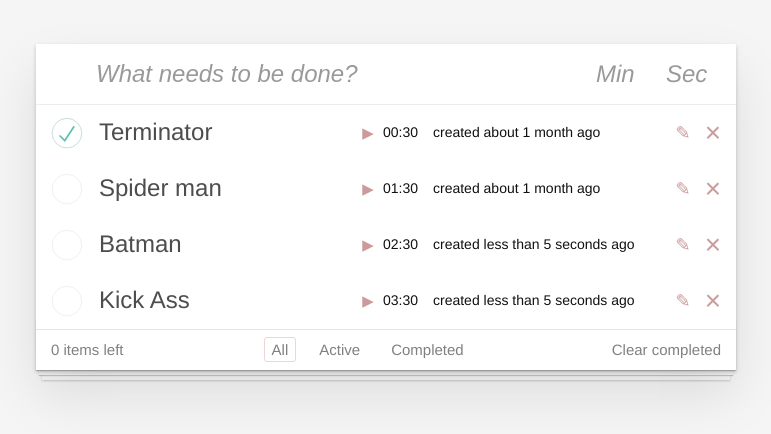
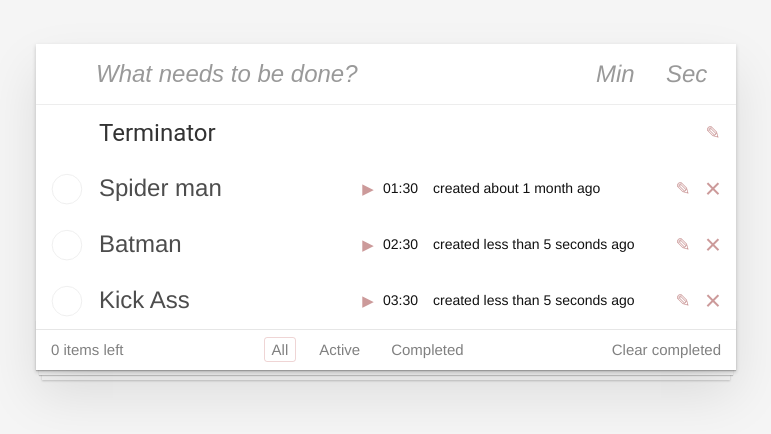
Before and after one commit to KUDABAEV/todo-class-kata, a React app: page / in a window 1280 px wide. Both pictures are taken after a click on the button 937 px from the left and 268 px from the top of the page. Shown: the part 136-570 px from the top of the page, without its empty margins (254-1025 px from the left). Built offline with nearby package versions, Linux system fonts and the light colour scheme.

Commit message:
Save progress refactoring 2

```diff
--- a/src/components/Icon/Icon.jsx
+++ b/src/components/Icon/Icon.jsx
@@ -2,7 +2,7 @@ import React from 'react';
 import clsx from 'clsx';
 import styles from './Icon.module.css';
 
-const Icon = ({ type = 'edit' }) => {
+const Icon = ({ type = 'edit', onClick }) => {
   return (
     <button
       className={clsx(styles.icon, {
@@ -11,7 +11,8 @@ const Icon = ({ type = 'edit' }) => {
         [styles.icon__pause]: type === 'pause',
         [styles.icon__play]: type === 'play',
       })}
-    ></button>
+      onClick={onClick}
+    />
   );
 };
 
--- a/src/components/todo-app/TodoApp.jsx
+++ b/src/components/todo-app/TodoApp.jsx
@@ -6,16 +6,22 @@ import TodoControls from '../todo-controls';
 import TODOS_LIST_DEFAULT from './todoData';
 import styles from './TodoApp.module.css';
 
-const RenderTodoApp = ({ todoList = [] }) => {
+const RenderTodoApp = ({ todoList = [], deleteTodo, addTodo, changeTodoTitle, toggleDone }) => {
   return (
     <div className={styles.todoApp}>
       <h1 className={styles.todoApp_title}>todos</h1>
 
       <div className={styles.todoApp_box}>
-        <TodoNew />
+        <TodoNew addTodo={addTodo} />
 
         {todoList.map((todo) => (
-          <TodoItem key={todo.id} {...todo} />
+          <TodoItem
+            key={todo.id}
+            {...todo}
+            deleteTodo={deleteTodo}
+            changeTodoTitle={changeTodoTitle}
+            toggleDone={toggleDone}
+          />
         ))}
 
         <TodoControls />
@@ -25,7 +31,68 @@ const RenderTodoApp = ({ todoList = [] }) => {
 };
 
 export default class TodoApp extends React.Component {
+  state = {
+    todoList: TODOS_LIST_DEFAULT,
+    filters: 'all',
+  };
+
+  deleteTodo = (id) => {
+    this.setState((prevState) => {
+      const todoList = prevState.todoList.filter((todo) => todo.id !== id);
+
+      return { todoList };
+    });
+  };
+
+  addTodo = (newTodo) => {
+    this.setState((prevState) => {
+      const todoList = [...prevState.todoList, newTodo];
+
+      return { todoList };
+    });
+  };
+
+  changeTodoTitle = (id, newTitle) => {
+    this.setState((prevState) => {
+      const todoList = prevState.todoList.map((todo) => {
+        if (todo.id === id) {
+          return {
+            ...todo,
+            title: newTitle,
+          };
+        }
+        return todo;
+      });
+
+      return { todoList };
+    });
+  };
+
+  toggleDone = (id) => {
+    this.setState((prevState) => {
+      const todoList = prevState.todoList.map((todo) => {
+        if (todo.id === id) {
+          return {
+            ...todo,
+            isDone: !todo.isDone,
+          };
+        }
+        return todo;
+      });
+
+      return { todoList };
+    });
+  };
+
   render() {
-    return <RenderTodoApp todoList={TODOS_LIST_DEFAULT} {...this.props} />;
+    return (
+      <RenderTodoApp
+        todoList={this.state.todoList}
+        deleteTodo={this.deleteTodo}
+        addTodo={this.addTodo}
+        changeTodoTitle={this.changeTodoTitle}
+        toggleDone={this.toggleDone}
+      />
+    );
   }
 }
--- /dev/null
+++ b/src/components/todo-app/todoUtils.js
@@ -0,0 +1,13 @@
+import { v1 } from 'uuid';
+
+export const createTodo = ({ title, min, sec }) => {
+  return {
+    id: v1(),
+    title,
+    isDone: false,
+    created: new Date(),
+    time: `${min}:${sec}`,
+  };
+};
+
+export const createTodo2 = () => {};
--- a/src/components/todo-controls/TodoControls.module.css
+++ b/src/components/todo-controls/TodoControls.module.css
@@ -28,7 +28,6 @@
     0 17px 2px -6px rgba(0, 0, 0, 0.2);
 }
 
-
 .filters {
   display: flex;
   gap: 15px;
--- a/src/components/todo-item/TodoItem.jsx
+++ b/src/components/todo-item/TodoItem.jsx
@@ -5,13 +5,13 @@ import CheckBox from '../check-box';
 import styles from './TodoItem.module.css';
 import Icon from '../Icon/Icon';
 
-const RenderTodoItemView = ({ title, isDone, isRanTimer, time, created }) => {
+const RenderTodoItemView = ({ title, isDone, isRanTimer, time, created, deleteTodo, toggleDone, toggleEditMode }) => {
   return (
     <li className={styles.item}>
-      <label className={styles.label}>
-        <CheckBox checked={isDone} onChange={() => {}} />
+      <button className={styles.label} onClick={toggleDone}>
+        <CheckBox checked={isDone} onChange={toggleDone} />
         <h3 className={styles.title}>{title}</h3>
-      </label>
+      </button>
 
       <div className={styles.controls}>
         <div className={styles.timer}>
@@ -20,27 +20,54 @@ const RenderTodoItemView = ({ title, isDone, isRanTimer, time, created }) => {
         </div>
         <div className={styles.created}>{created}</div>
         <div className={styles.controls__btn}>
-          <Icon type="edit" />
-          <Icon type="destroy" />
+          <Icon type="edit" onClick={toggleEditMode} />
+          <Icon type="destroy" onClick={deleteTodo} />
         </div>
       </div>
     </li>
   );
 };
 
-const RenderTodoItemEdit = ({}) => {
-  return <li>RenderTodoItemEdit</li>;
+const RenderTodoItemEdit = ({ title, changeNewTitle, toggleEditMode }) => {
+  return (
+    <li className={styles.item}>
+      <input
+        className={styles.inputEdit}
+        value={title}
+        onChange={(event) => changeNewTitle(event.target.value)}
+        type="text"
+        placeholder="Enter todo title"
+      />
+      <Icon type="edit" onClick={toggleEditMode} />
+    </li>
+  );
 };
 
 export default class TodoItem extends React.Component {
   state = {
     editMode: false,
     isRanTimer: false,
+    editTitle: this.props.title,
 
     created: `created ${formatDistanceToNow(this.props.created, {
       includeSeconds: true,
       addSuffix: true,
     })}`,
+  };
+
+  changeNewTitle = (newTitle) => {
+    this.setState(({ editTitle }) => {
+      return {
+        editTitle: newTitle,
+      };
+    });
+  };
+
+  handlerSaveNewTitle = () => {
+    if (this.state.editTitle.length < 1) return;
+
+    this.props.changeTodoTitle(this.props.id, this.state.editTitle);
+    this.toggleEditMode();
   };
 
   toggleEditMode = () => {
@@ -53,7 +80,11 @@ export default class TodoItem extends React.Component {
 
   render() {
     return this.state.editMode ? (
-      <RenderTodoItemEdit isRanTimer={this.state.isRanTimer} />
+      <RenderTodoItemEdit
+        title={this.state.editTitle}
+        changeNewTitle={this.changeNewTitle}
+        toggleEditMode={this.handlerSaveNewTitle}
+      />
     ) : (
       <RenderTodoItemView
         isRanTimer={this.state.isRanTimer}
@@ -61,6 +92,9 @@ export default class TodoItem extends React.Component {
         isDone={this.props.isDone}
         time={this.props.time}
         created={this.state.created}
+        deleteTodo={() => this.props.deleteTodo(this.props.id)}
+        toggleDone={() => this.props.toggleDone(this.props.id)}
+        toggleEditMode={this.toggleEditMode}
       />
     );
   }
--- a/src/components/todo-item/TodoItem.module.css
+++ b/src/components/todo-item/TodoItem.module.css
@@ -39,3 +39,14 @@
 .controls__btn {
   display: flex;
 }
+
+.inputEdit {
+  flex: 1 1 auto;
+  font-family: 'Roboto', sans-serif;
+  color: #333;
+  font-size: 24px;
+  margin-left: 55px;
+  border: none;
+  display: block;
+  transition: all 0.3s;
+}
--- a/src/components/todo-new/TodoNew.jsx
+++ b/src/components/todo-new/TodoNew.jsx
@@ -1,56 +1,111 @@
 import React from 'react';
-import * as Proptypes from 'prop-types';
+import clsx from 'clsx';
 
 import styles from './TodoNew.module.css';
+import { createTodo } from '../todo-app/todoUtils';
 
-const RenderTodoNew = ({ name, min, sec, changeMin, changeSec, changeName }) => {
+const RenderTodoNew = ({ title, min, sec, changeMin, changeSec, changeTitle, addTodo, error }) => {
   return (
-    <button className={styles.box}>
+    <div>
+      <button
+        className={clsx(styles.box, {
+          [styles.box__error]: error,
+        })}
+        onKeyUp={addTodo}
+      >
         <input
           className={styles.input_name}
-        value={name}
-        onChange={changeName}
+          value={title}
+          onChange={(event) => changeTitle(event.target.value)}
           type="text"
           placeholder="What needs to be done?"
         />
-      <input className={styles.input_min} value={min} onChange={changeMin} type="number" placeholder="Min" />
-      <input className={styles.input_sec} value={sec} onChange={changeSec} type="number" placeholder="Sec" />
+        <input
+          className={styles.input_min}
+          value={min}
+          onChange={(event) => changeMin(event.target.value)}
+          type="number"
+          placeholder="Min"
+        />
+        <input
+          className={styles.input_sec}
+          value={sec}
+          onChange={(event) => changeSec(event.target.value)}
+          type="number"
+          placeholder="Sec"
+        />
       </button>
+      {error && <p className={styles.error}>{error}</p>}
+    </div>
   );
 };
 
 export default class TodoNew extends React.Component {
   state = {
     error: null,
-    name: '',
+    title: '',
+
     timer: {
       min: '',
       sec: '',
     },
   };
 
-  changeName = (e) => {
-    this.setState(({ name }) => ({
-      name: e.target.value,
+  changeTitle = (newTitle) => {
+    this.setState(({ title }) => ({
+      title: newTitle,
     }));
   };
 
-  changeMin = (e) => {
+  changeMin = (newMin) => {
     this.setState(({ timer }) => ({
       timer: {
         ...timer,
-        min: Number(e.target.value),
+        min: newMin,
       },
     }));
   };
 
-  changeSec = (e) => {
+  changeSec = (newSec) => {
     this.setState(({ timer }) => ({
       timer: {
         ...timer,
-        sec: Number(e.target.value),
+        sec: newSec,
       },
     }));
+  };
+
+  changeError = (newErrorText) => {
+    this.setState(({ error }) => ({
+      error: newErrorText,
+    }));
+  };
+
+  addHandler = (e) => {
+    if (e.code !== 'Enter') return;
+
+    if (this.state.title.length < 1) {
+      this.changeError('Поле не должно быть пустым');
+      return;
+    }
+
+    if (this.state.timer.min <= 0 && this.state.timer.sec <= 0) {
+      this.changeError('Неверное время');
+      return;
+    }
+
+    this.props.addTodo(
+      createTodo({
+        title: this.state.title,
+        min: Number(this.state.timer.min),
+        sec: Number(this.state.timer.sec),
+      })
+    );
+
+    this.changeMin('');
+    this.changeSec('');
+    this.changeTitle('');
+    this.changeError('');
   };
 
   render() {
@@ -58,10 +113,12 @@ export default class TodoNew extends React.Component {
       <RenderTodoNew
         min={this.state.timer.min}
         sec={this.state.timer.sec}
-        name={this.state.name}
+        title={this.state.title}
         changeMin={this.changeMin}
         changeSec={this.changeSec}
-        changeName={this.changeName}
+        changeTitle={this.changeTitle}
+        addTodo={this.addHandler}
+        error={this.state.error}
       />
     );
   }
--- a/src/components/todo-new/TodoNew.module.css
+++ b/src/components/todo-new/TodoNew.module.css
@@ -5,6 +5,10 @@
   justify-content: space-between;
 
   border-bottom: 1px solid #ededed;
+}
+
+.box__error {
+  border-color: red;
 }
 
 input[type='number']::-webkit-outer-spin-button,
@@ -31,3 +35,8 @@ input[type='number']::-webkit-inner-spin-button {
   border: none;
   width: 50px;
 }
+
+.error {
+  color: red;
+  padding: 8px 8px 8px 60px;
+}
```
Lines whose indentation alone changed are shown as unchanged.
